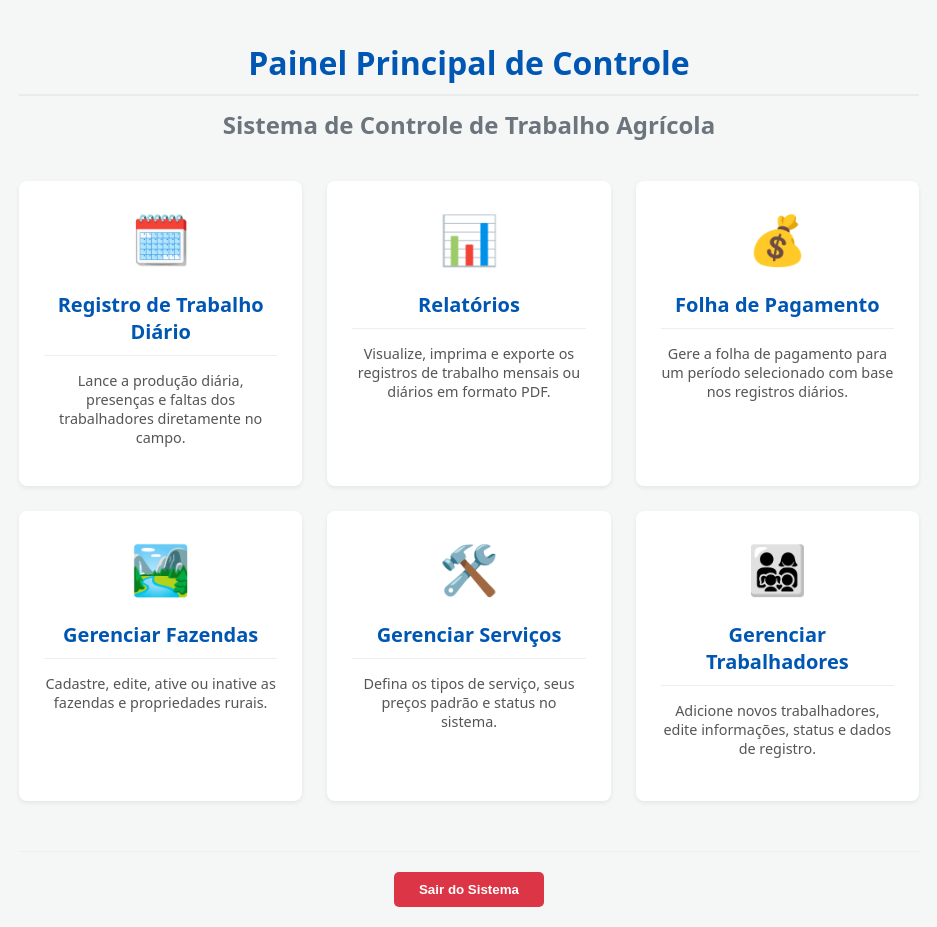
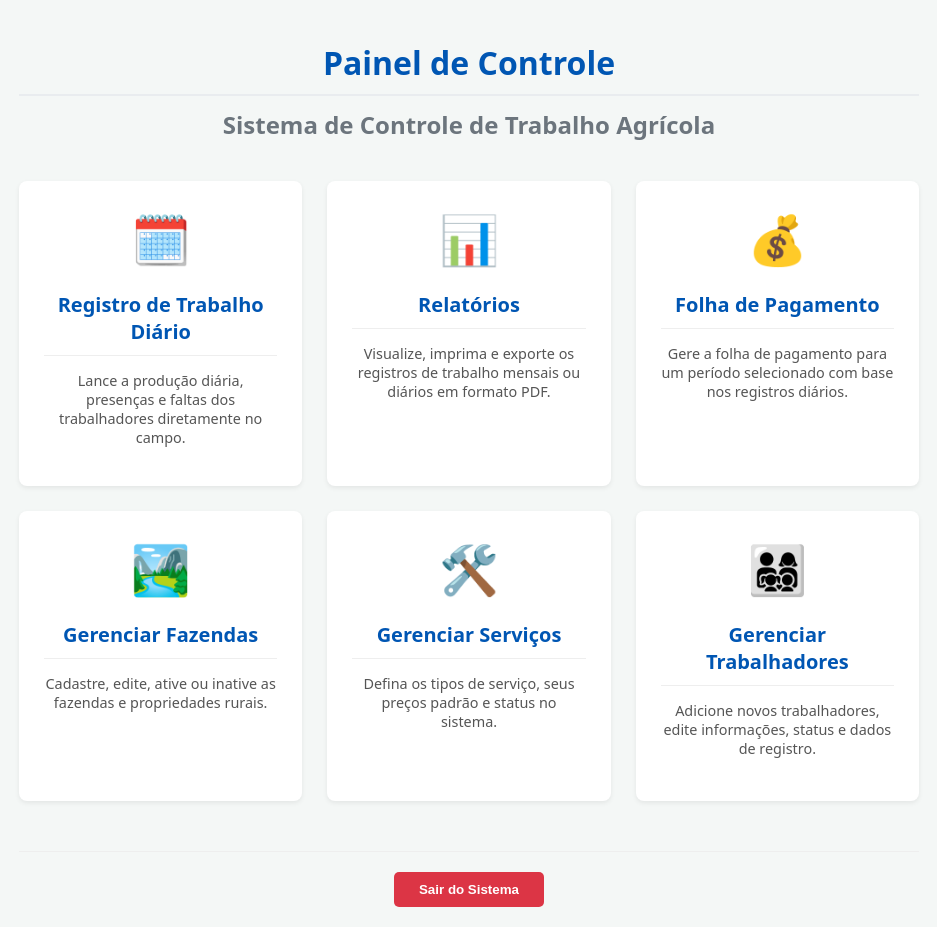
Before and after one commit to DeivinsonSilva/sistema_agricola, a website: page public/dashboard.html in a window 1280 px wide. Shown: the whole page, without its empty margins (171-1108 px from the left). Drawn offline with Linux system fonts and the light colour scheme.

Commit message:
Painel de Controle

```diff
--- a/public/dashboard.html
+++ b/public/dashboard.html
@@ -23,7 +23,7 @@
 </head>
 <body>
   <div class="container">
-    <h1>Painel Principal de Controle</h1>
+    <h1>Painel de Controle</h1>
     <h2 class="subtitle">Sistema de Controle de Trabalho Agrícola</h2>
 
     <main class="dashboard-grid">
```
